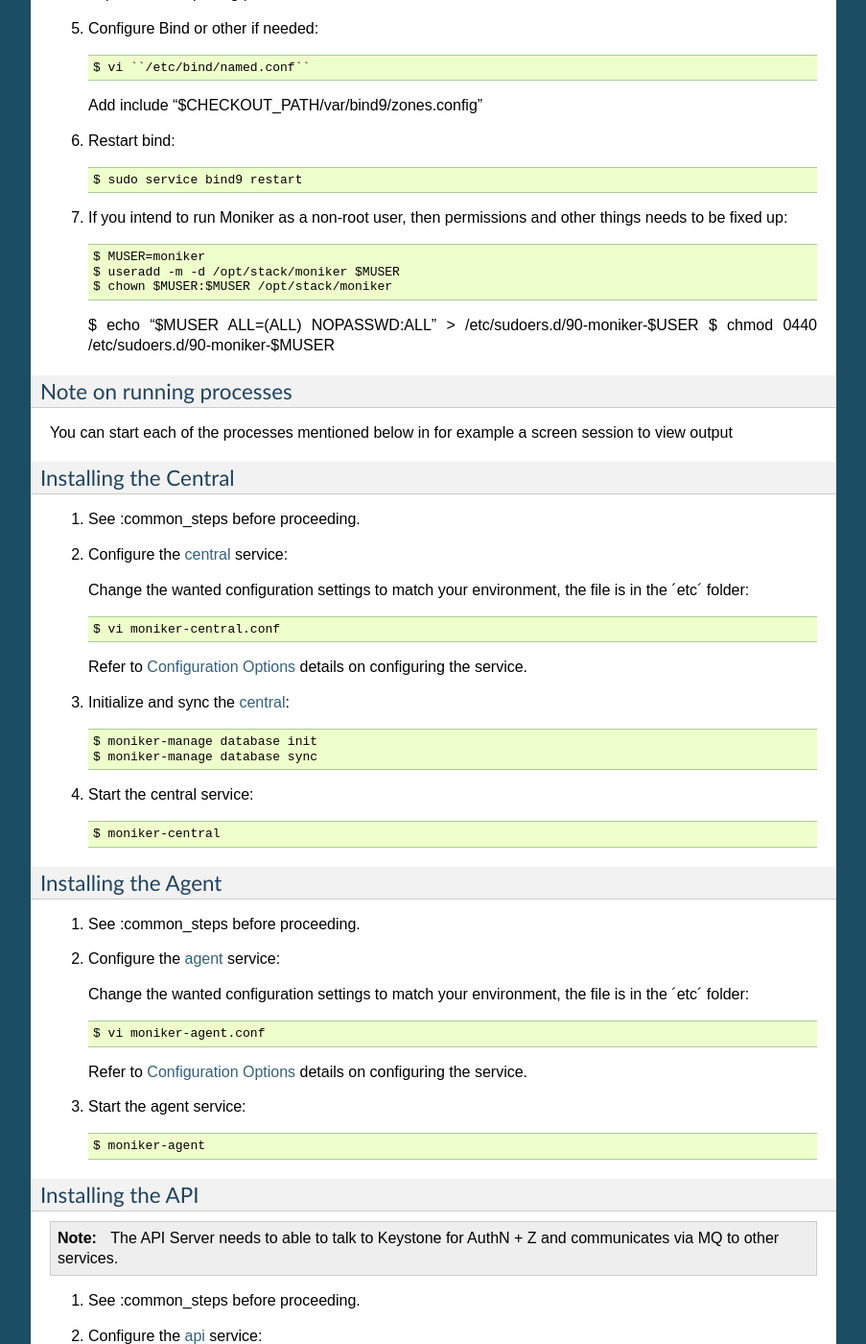
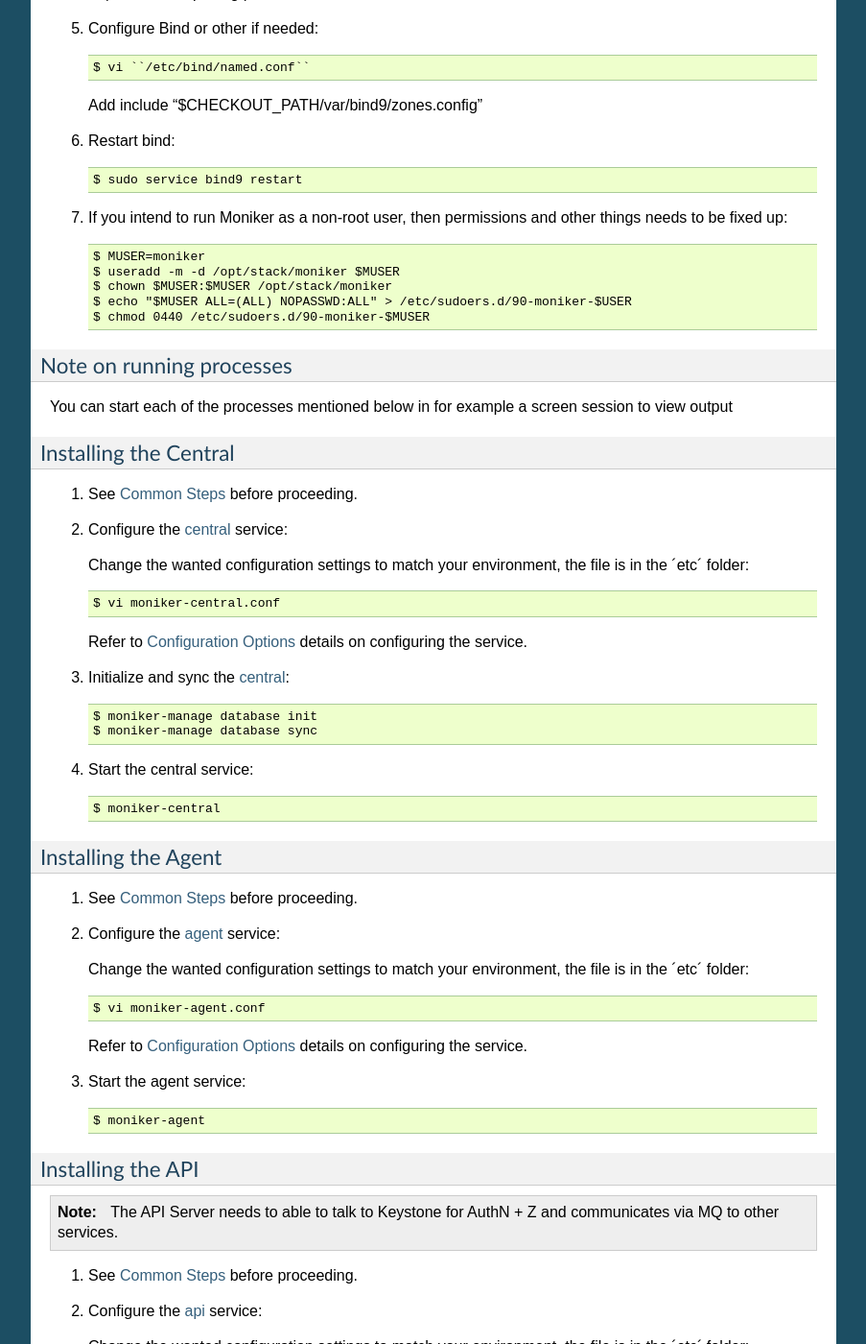
Before and after one commit to openstack/designate, a Sphinx documentation site: the page built from doc/source/install.rst, in a window 1280 px wide and 1400 px high, scrolled down 916 px. Shown: the whole window at 96% size, without its empty margins (198-1101 px from the left). Built offline with Sphinx 7.4.7, drawn with Linux system fonts in a browser that asks for light colours; the version number could not be read and is left out; some of the changed text lies outside the part shown.

Commit message:
More install doc corrections
Change-Id: I69533c682d02ea57cb8f4bd1d6dc5530c6a32c72

```diff
--- a/doc/source/install.rst
+++ b/doc/source/install.rst
@@ -90,13 +88,13 @@
    $ MUSER=moniker
    $ useradd -m -d /opt/stack/moniker $MUSER
    $ chown $MUSER:$MUSER /opt/stack/moniker
-
    $ echo "$MUSER ALL=(ALL) NOPASSWD:ALL" > /etc/sudoers.d/90-moniker-$USER
    $ chmod 0440 /etc/sudoers.d/90-moniker-$MUSER
 
 
 Note on running processes
 =========================
+
 You can start each of the processes mentioned below in for example a screen
 session to view output
 
@@ -107,7 +105,7 @@
 .. index::
    double: installing; central
 
-1. See :common_steps before proceeding.
+1. See `Common Steps`_ before proceeding.
 
 2. Configure the :term:`central` service::
 
@@ -134,15 +132,14 @@
 .. index::
    double: installing; agent
 
-
-1. See :common_steps before proceeding.
+1. See `Common Steps`_ before proceeding.
 
 2. Configure the :term:`agent` service::
 
    Change the wanted configuration settings to match your environment, the file
    is in the ´etc´ folder::
 
-    $ vi moniker-agent.conf
+   $ vi moniker-agent.conf
 
    Refer to :doc:`configuration` details on configuring the service.
 
@@ -161,15 +158,15 @@
    The API Server needs to able to talk to Keystone for AuthN + Z and
    communicates via MQ to other services.
 
-1. See :common_steps before proceeding.
+1. See `Common Steps`_ before proceeding.
 
 2. Configure the :term:`api` service::
 
    Change the wanted configuration settings to match your environment, the file
-   is in the ´etc´ folder
-   ::
-    $ vi moniker-api.conf
-    $ vi moniker-api-paste.ini
+   is in the ´etc´ folder::
+
+   $ vi moniker-api.conf
+   $ vi moniker-api-paste.ini
 
    Refer to :doc:`configuration` details on configuring the service.
 
```
Also changed, not shown: other parts of doc/source/install.rst (+6 -8 lines).
